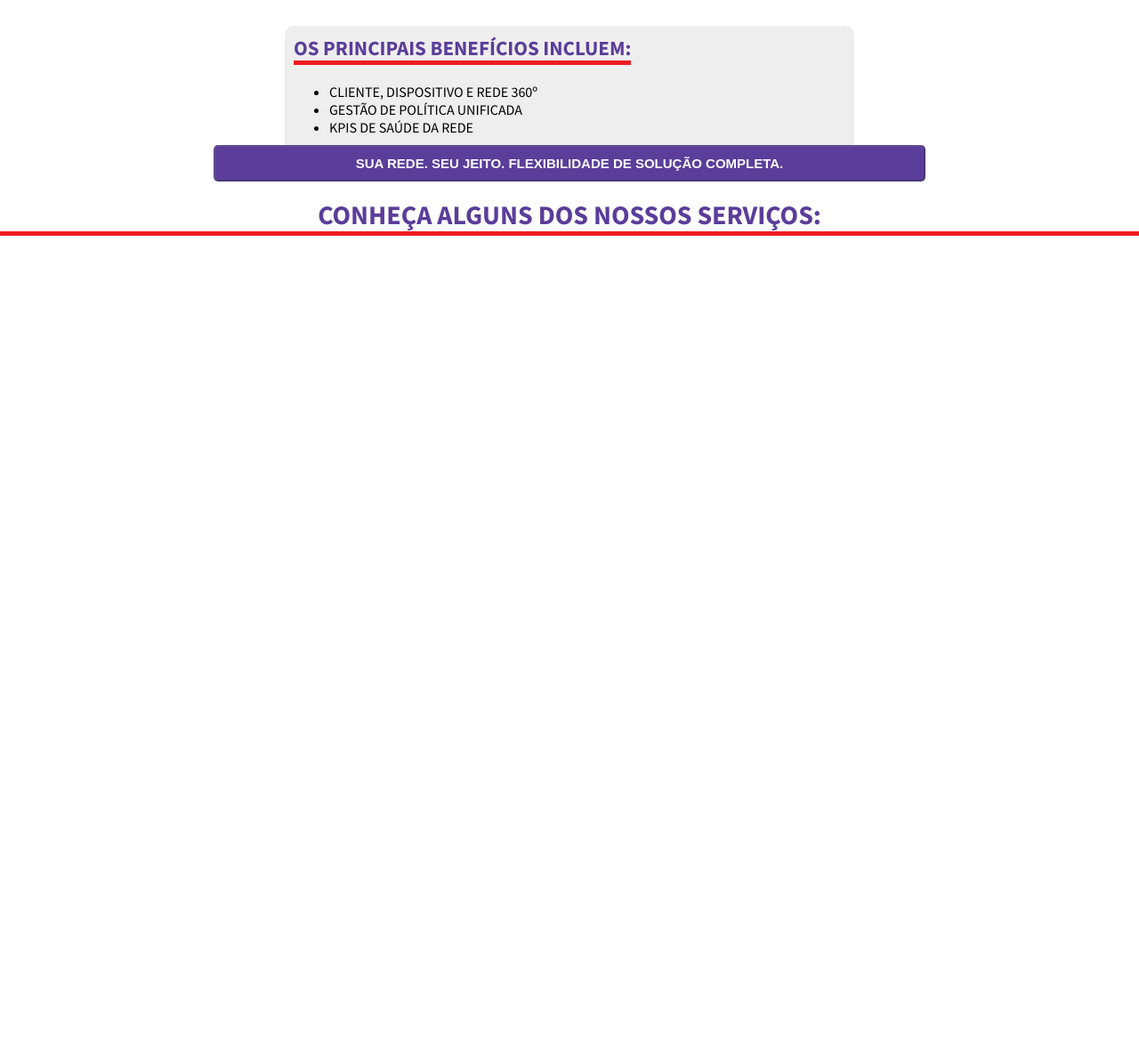
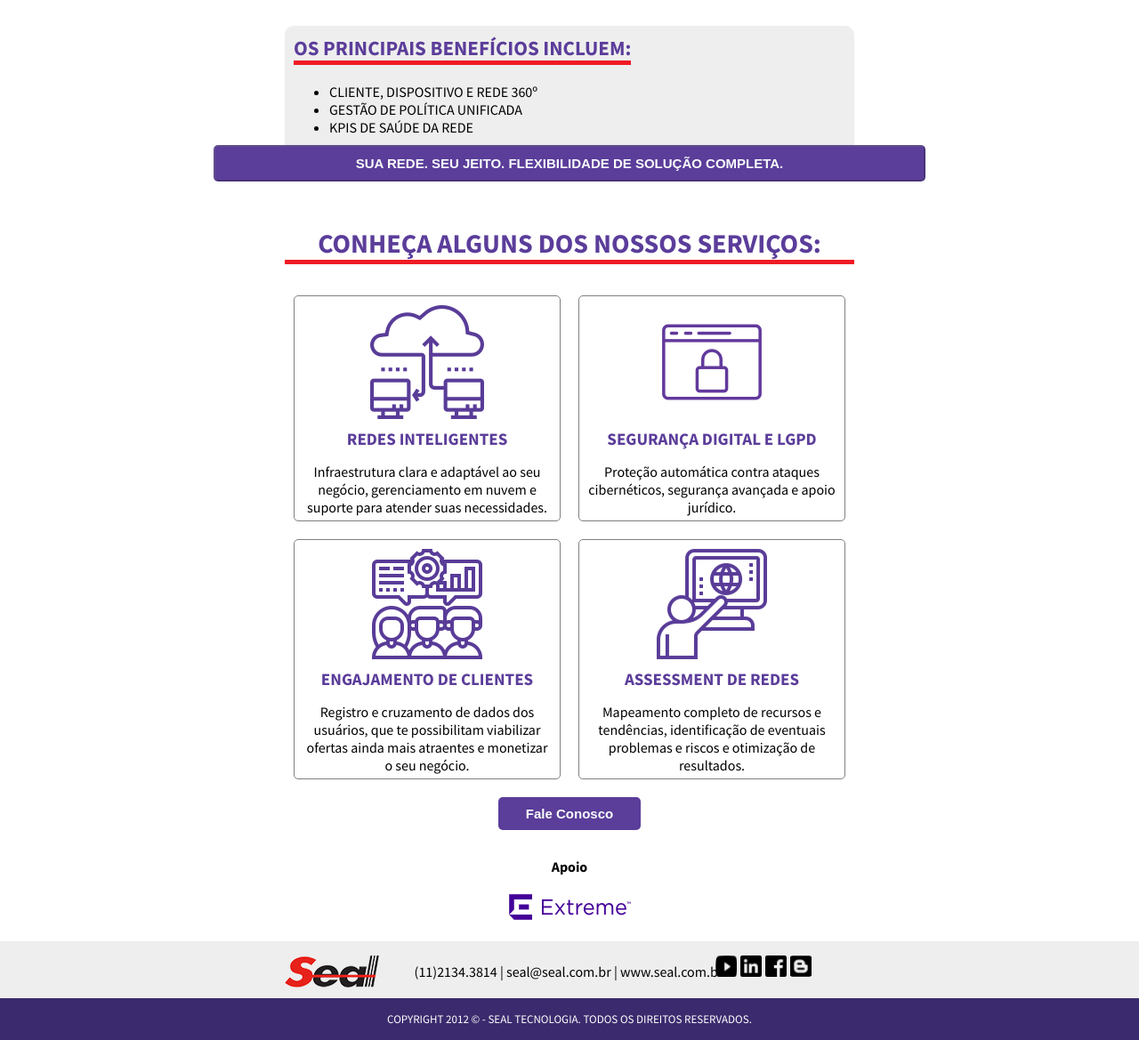
Before and after one commit to fabriciored/fabriciored.github.io, a plain HTML site: page index.html in a window 1280 px wide. Shown: the part 1527-2696 px from the top of the page at 89% size. Before the commit the page ends 1817 px from the top, so only its background shows below. Drawn offline with Linux system fonts and the light colour scheme.

Commit message:
Add files via upload

```diff
--- a/index.html
+++ b/index.html
@@ -94,9 +94,49 @@
 
   <section class="services">
     <h1 class="purple-h1">CONHEÇA ALGUNS DOS NOSSOS SERVIÇOS:</h1>
+    <div class="item-grid">
+      <article>
+        <img src="./assets/cloud-computing.png" alt="">
+        <h3 class="purple-h3">REDES INTELIGENTES</h3>
+        <p>Infraestrutura clara e adaptável ao seu negócio, gerenciamento em nuvem e suporte para atender suas necessidades. </p>
+      </article>
+      <article>
+        <img src="./assets/internet-security.png" alt="">
+        <h3 class="purple-h3">SEGURANÇA DIGITAL E LGPD </h3>
+        <p>Proteção automática contra ataques cibernéticos, segurança avançada e apoio jurídico.  </p>
+      </article>
+      <article>
+        <img src="./assets/engagement.png" alt="">
+        <h3 class="purple-h3">ENGAJAMENTO DE CLIENTES</h3>
+        <p>Registro e cruzamento de dados dos usuários, que te possibilitam viabilizar ofertas ainda mais atraentes e monetizar o seu negócio.  </p>
+      </article>
+      <article>
+        <img src="./assets/assessment.png" alt="">
+        <h3 class="purple-h3">ASSESSMENT DE REDES </h3>
+        <p>Mapeamento completo de recursos e tendências, identificação de eventuais problemas e riscos e otimização de resultados.  </p>
+      </article>
+    </div>
+    <button type="button">Fale Conosco</button>
+        <h4>Apoio</h4>
+        <img class="extreme-logo" src="./assets/extreme_logo.png" alt="">
   </section>
 
 </main>
-  <footer></footer>
+  <footer>
+    <div>
+    <img src="./assets/seal.png" alt="">
+    <p>(11)2134.3814 | seal@seal.com.br | www.seal.com.br</p>
+    <aside>
+    <img class="media-logo" src="./assets/youtube.png" alt="">
+    <img class="media-logo" src="./assets/linkedin.png" alt="">
+    <img class="media-logo" src="./assets/fb.png" alt="">
+    <img class="media-logo" src="./assets/blog.png" alt="">
+  </aside>
+  </div>
+
+  </footer>
+  <div class="copyright">
+    <p>COPYRIGHT 2012 © - SEAL TECNOLOGIA. TODOS OS DIREITOS RESERVADOS.</p>
+  </div>
 </body>
 </html>
--- a/style.css
+++ b/style.css
@@ -26,6 +26,16 @@ h1, h2, h3, h4, h5, p, span, a, li {
   border-bottom: 5px solid #ef1b24;
   font-size: 23px;
   width: max-content;
+}
+.purple-h3 {
+  color: #5b3d9a;
+  font-size: 19px;
+
+  width: max-content;
+  text-align: center;
+  align-content: center;
+  justify-content: center;
+  margin: 10px 0px;
 }
 
 header {
@@ -150,7 +160,6 @@ header {
 .benefits h2, .benefits ul {
   margin: 10px;
 }
-
 .benefits button {
   padding: 10px;
   width: 50rem;
@@ -164,3 +173,82 @@ header {
   font-weight: 600;
   font-size: 15px;
 }
+
+.services {
+  margin: 2rem 25vw 0 25vw;
+  display: flex;
+  flex-direction: column;
+}
+.services button {
+  padding: 10px;
+  width: 10rem;
+  margin: 10px;
+
+  align-self: center !important;
+
+  background-color: #5b3d9a;
+  color: #f8fcfb;
+  border-radius: 5px;
+  border: 0;
+
+  font-weight: 600;
+  font-size: 15px;
+}
+.item-grid {
+  display: grid;
+  grid-template-columns: 1fr 1fr;
+}
+.item-grid article {
+  display: flex;
+  flex-direction: column;
+  flex: 1;
+
+  border: 1px solid grey;
+
+  align-items: center;
+
+  margin: 10px;
+  border-radius: 5px;
+}
+.item-grid img {
+
+  margin-top: 10px;
+}
+.item-grid article p {
+  max-width: 22rem;
+  margin: 5px 10px;
+}
+.services div h4 {
+  align-self: center;
+}
+.services h4{
+  align-self: center;
+}
+footer {
+  background-color: #eeeeee;
+  height: 8vh;
+  margin-top: 1.5rem
+}
+footer div {
+  margin: 1rem 25vw 0 25vw;
+
+  display: flex;
+  flex-direction: row;
+  justify-content: space-between;
+}
+.media-logo {
+  width: 1.5rem;
+  height: 1.5rem;
+}
+.extreme-logo {
+  width: 137px;
+  height: 29px;
+
+  align-self: center;
+}
+.copyright {
+  padding: 15px;
+  background-color: #3b2b6e;
+  color: white;
+  font-size: 13px;
+}
```
